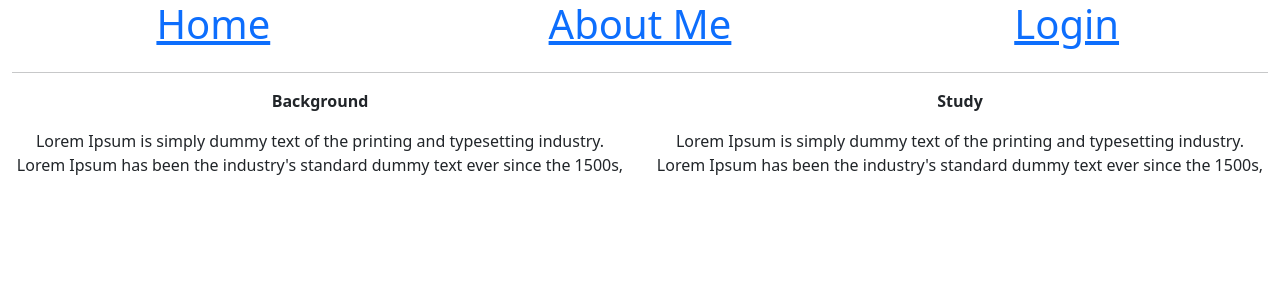
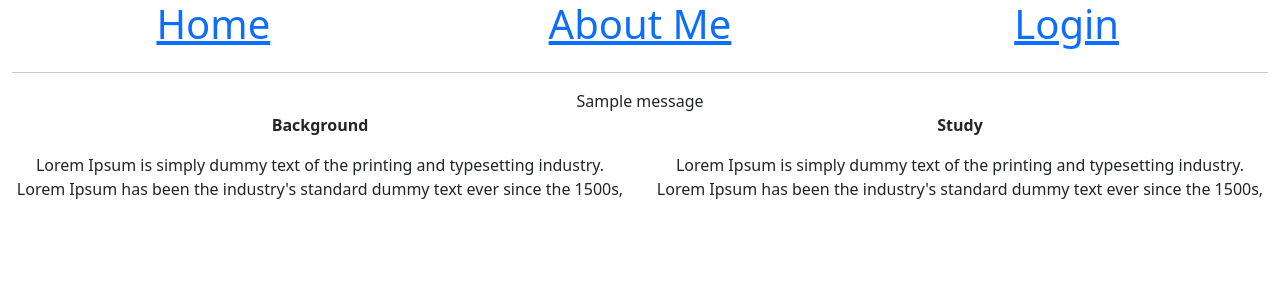
Before and after one commit to Maureenkamau03/profile-page-and-avators, a Flask app: page /aboutme in a window 1280 px wide. Shown: the top 300 px of the page. Run offline with Flask 2, Linux system fonts and the light colour scheme; one stand-in notice (Sample message) is shown.

Commit message:
displaying flash messages

```diff
--- a/app/routes.py
+++ b/app/routes.py
@@ -21,6 +21,6 @@ def login():
     form = LoginForm()
 
     if form.validate_on_submit():
-        flash(f'You are requesting to login as {form.username.data}')
+        flash(f'You are requesting to login {form.username.data}')
         return redirect('/index')
     return render_template('login.html', title='login', form=form)
--- a/app/templates/base.html
+++ b/app/templates/base.html
@@ -28,6 +28,15 @@
             </div>
         </div>
         <hr>
+        {% with messages = get_flashed_messages () %}
+            {% if messages %}
+                {% for message in messages %}
+                    <div>
+                        {{ message}}
+                    </div>
+                {% endfor %}
+            {% endif %}
+        {% endwith %}
         <div>
             {% block content%}
                 <!-- child templates go here -->
```
